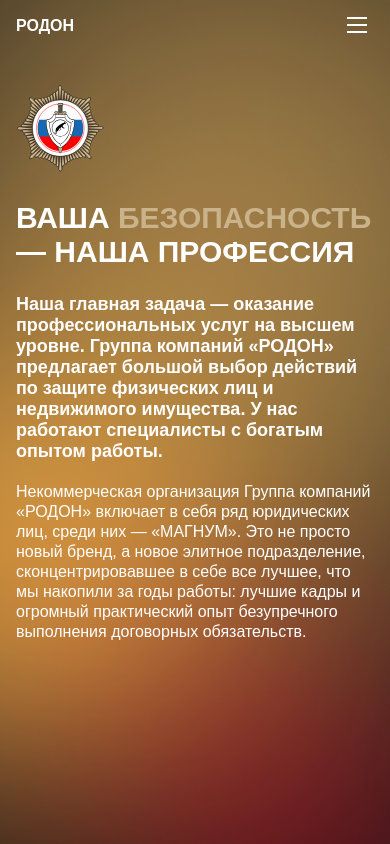
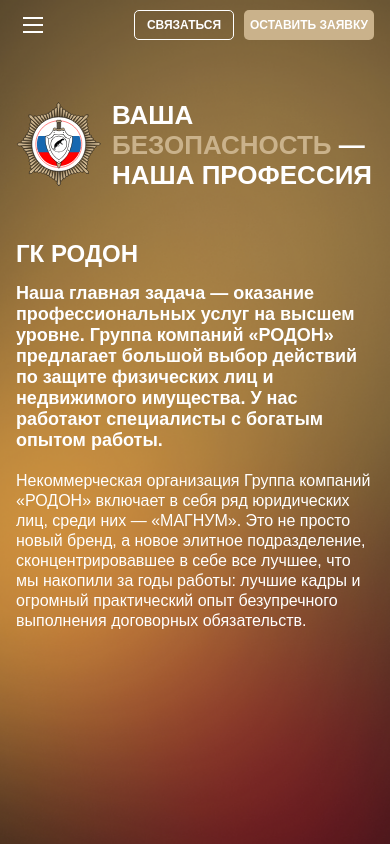
Before and after one commit to Brarion/rodon, a React (Create React App) app: page / in a window 390 px wide. Shown: the top 844 px of the page. Built offline with nearby package versions, Linux system fonts and the light colour scheme.

Commit message:
new header

```diff
--- a/src/conponents/header/header.js
+++ b/src/conponents/header/header.js
@@ -31,11 +31,11 @@
       <img src={headerMask} alt="headerMask" className={styles.mask} />
 
       <header>
-        <div className={styles.title}>
-          <a href="#header">РОДОН</a>
-        </div>
         {width >= 960 ? (
           <>
+            <div className={styles.title}>
+              <a href="#header">РОДОН</a>
+            </div>
             <div className={styles.menu}>
               <a href="#services">Услуги</a>
               <a href="#benefits">Преимущества</a>
@@ -51,22 +51,33 @@
             </div>
           </>
         ) : (
-          <>
+          <div className={styles.littleHeader}>
             <button onClick={burgerClick} className={`${styles.navToggle} ${openedBurger ? styles.opened : false}`}>
               <span className={styles.top} />
               <span className={styles.middle} />
               <span className={styles.bottom} />
             </button>
-          </>
+            <div className={styles.buttons}>
+              <a className={styles.contacts} href="tel:8-495-969-27-75">
+                СВЯЗАТЬСЯ
+              </a>
+              <button onClick={openFormClick} className={styles.application}>
+                ОСТАВИТЬ ЗАЯВКУ
+              </button>
+            </div>
+          </div>
         )}
       </header>
 
       <div className={styles.main}>
-        {width < 960 && <IconSmall className={styles.iconSmall} />}
-        <div className={styles.title}>
-          ВАША
-          <span> БЕЗОПАСНОСТЬ </span>— НАША ПРОФЕССИЯ
+        <div className={styles.iconWrapper}>
+          {width < 960 && <IconSmall className={styles.iconSmall} />}
+          <div className={styles.title}>
+            ВАША
+            <span> БЕЗОПАСНОСТЬ </span>— НАША ПРОФЕССИЯ
+          </div>
         </div>
+        {width < 960 && <h1>ГК РОДОН</h1>}
         <div className={styles.iconField}>
           {width > 1750 && <IconBig />}
           {width <= 1750 && width >= 960 && <IconMiddle />}
--- a/src/conponents/header/styles.module.scss
+++ b/src/conponents/header/styles.module.scss
@@ -22,7 +22,45 @@
     justify-content: space-between;
     align-items: center;
 
-    > div > a, > div > button {
+    .littleHeader {
+      display: flex;
+      justify-content: space-between;
+      align-items: center;
+      width: 100%;
+
+      .buttons {
+        .contacts {
+          margin-right: 10px;
+
+          width: 100px;
+          height: 30px;
+
+          font-family: Arial, sans-serif;
+          font-style: normal;
+          font-weight: bold;
+          font-size: 12px;
+          line-height: 14px;
+          text-align: center;
+          text-transform: uppercase;
+        }
+
+        .application {
+          width: 130px;
+          height: 30px;
+          padding: 0;
+
+          font-family: Arial, sans-serif;
+          font-style: normal;
+          font-weight: bold;
+          font-size: 12px;
+          line-height: 14px;
+          text-align: center;
+          text-transform: uppercase;
+        }
+      }
+    }
+
+    > div > a, > div > button, .littleHeader > div > a, .littleHeader > div > button {
       text-decoration: none;
       color: white;
 
@@ -245,19 +283,35 @@
     .main {
       padding: 0 16px;
 
+      .iconWrapper {
+        display: flex;
+        padding: 50px 0 50px 0;
+      }
+
+      > h1 {
+        font-family: Arial, sans-serif;
+        font-style: normal;
+        font-weight: bold;
+        font-size: 24px;
+        line-height: 28px;
+        margin: 0;
+        padding-bottom: 15px;
+        color: white;
+      }
+
       .iconSmall {
-        padding-top: calc(50px - 16px);
-        padding-bottom: 25px;
+        margin-right: 10px;
       }
 
       .title {
-        margin-bottom: 25px;
+        margin: 0;
+        max-width: 262px;
 
         font-family: Arial, sans-serif;
         font-style: normal;
         font-weight: bold;
-        font-size: 30px;
-        line-height: 34px;
+        font-size: 26px;
+        line-height: 30px;
         text-transform: uppercase;
       }
 
@@ -329,7 +383,7 @@
     }
 
     &.opened {
-      >* {
+      > * {
         background: white;
       }
 
```
